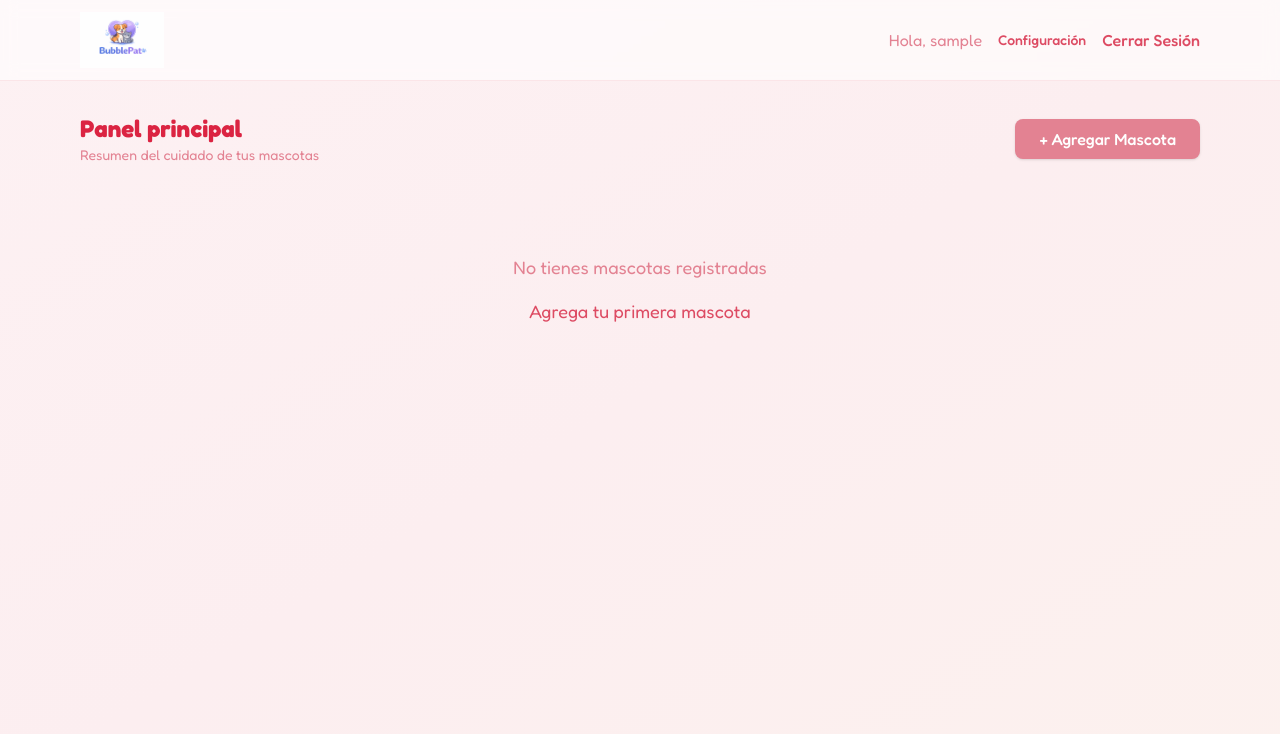
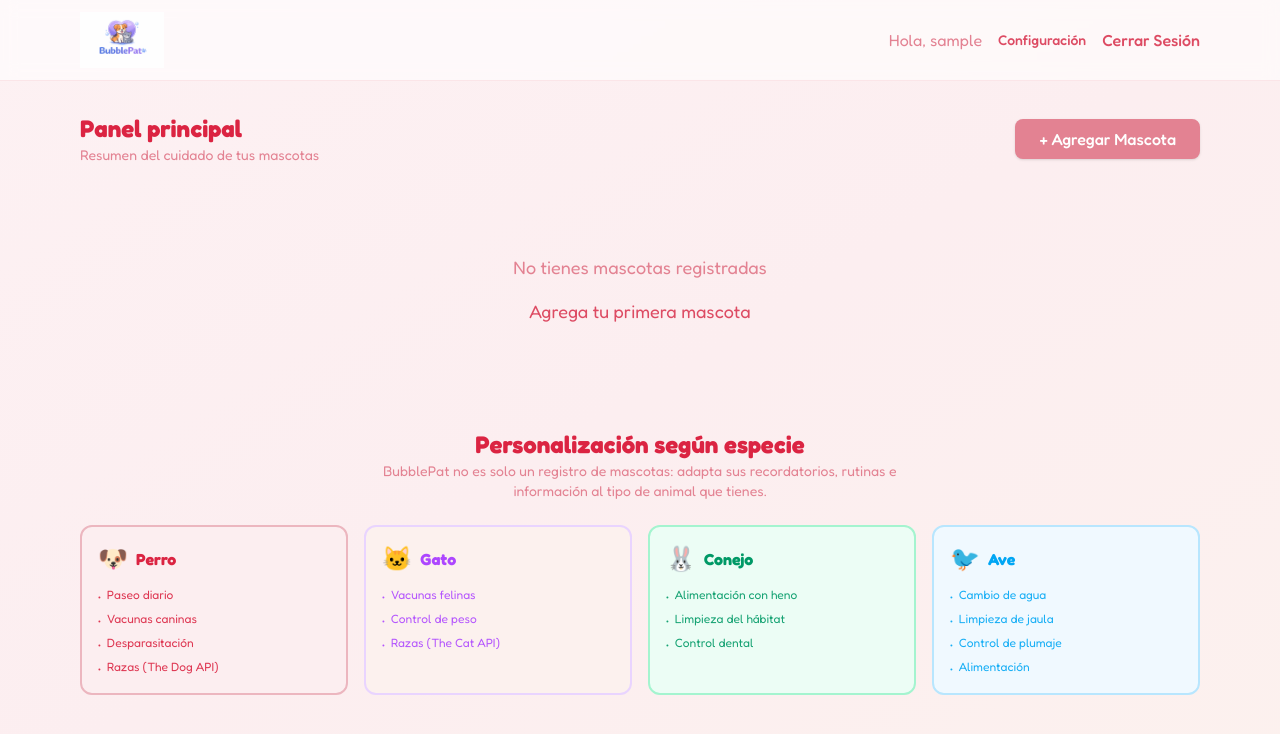
Before and after one commit to MAIauuwu/Proyecto_bubblePat, a React (Vite) app in the folder frontend/: page / in a window 1280 px wide. Shown: the top 734 px of the page. Built offline with nearby package versions, Linux system fonts and the light colour scheme; no server answers; sample sign-in values are in the browser's storage.

Commit message:
feat(dashboard): apartado Personalizacion segun especie
Muestra tarjetas con el cuidado especifico de cada especie (perro,
gato, conejo, ave) para evidenciar que la app adapta su contenido al
tipo de animal y no es un CRUD generico.

```diff
--- /dev/null
+++ b/frontend/src/components/SpeciesCare.jsx
@@ -0,0 +1,39 @@
+const SPECIES_CARE = {
+  Perro:  { color: 'bg-rose-50 border-rose-200 text-rose-500', items: ['Paseo diario', 'Vacunas caninas', 'Desparasitación', 'Razas (The Dog API)'] },
+  Gato:   { color: 'bg-purple-50 border-purple-200 text-purple-500', items: ['Vacunas felinas', 'Control de peso', 'Razas (The Cat API)'] },
+  Conejo: { color: 'bg-emerald-50 border-emerald-200 text-emerald-600', items: ['Alimentación con heno', 'Limpieza del hábitat', 'Control dental'] },
+  Ave:    { color: 'bg-sky-50 border-sky-200 text-sky-500', items: ['Cambio de agua', 'Limpieza de jaula', 'Control de plumaje', 'Alimentación'] },
+};
+
+const SPECIES_ICON = { Perro: '🐶', Gato: '🐱', Conejo: '🐰', Ave: '🐦' };
+
+export default function SpeciesCare() {
+  return (
+    <div className="mt-10">
+      <div className="text-center mb-6">
+        <h2 className="text-2xl font-bold text-rose-500">Personalización según especie</h2>
+        <p className="text-rose-300 text-sm max-w-xl mx-auto">
+          BubblePat no es solo un registro de mascotas: adapta sus recordatorios, rutinas e
+          información al tipo de animal que tienes.
+        </p>
+      </div>
+      <div className="grid grid-cols-1 sm:grid-cols-2 lg:grid-cols-4 gap-4">
+        {Object.entries(SPECIES_CARE).map(([species, info]) => (
+          <div key={species} className={`rounded-xl border-2 p-4 ${info.color}`}>
+            <div className="flex items-center gap-2 mb-3">
+              <span className="text-2xl">{SPECIES_ICON[species]}</span>
+              <h3 className="font-bold">{species}</h3>
+            </div>
+            <ul className="space-y-1.5 text-xs opacity-90">
+              {info.items.map((it) => (
+                <li key={it} className="flex items-start gap-1.5">
+                  <span className="mt-0.5">•</span>{it}
+                </li>
+              ))}
+            </ul>
+          </div>
+        ))}
+      </div>
+    </div>
+  );
+}
--- a/frontend/src/pages/Dashboard.jsx
+++ b/frontend/src/pages/Dashboard.jsx
@@ -4,6 +4,7 @@ import { Link } from 'react-router-dom';
 import api from '../api/client';
 import logo from '../assets/BubblePat.png';
 import { getDogImageByBreed, getCatImageByBreed, getRandomDogImage, getRandomCatImage, getGenericSpeciesImage, SPECIES_EMOJI, SPECIES_GRADIENT } from '../api/breeds';
+import SpeciesCare from '../components/SpeciesCare';
 
 const statCard = 'bg-white/70 backdrop-blur-sm rounded-xl border border-pink-100 p-4 text-center shadow-sm';
 
@@ -215,8 +216,10 @@ export default function Dashboard() {
                 </div>
               );
             })}
-          </div>
-        )}
+           </div>
+         )}
+
+        <SpeciesCare />
       </div>
     </div>
   );
```
